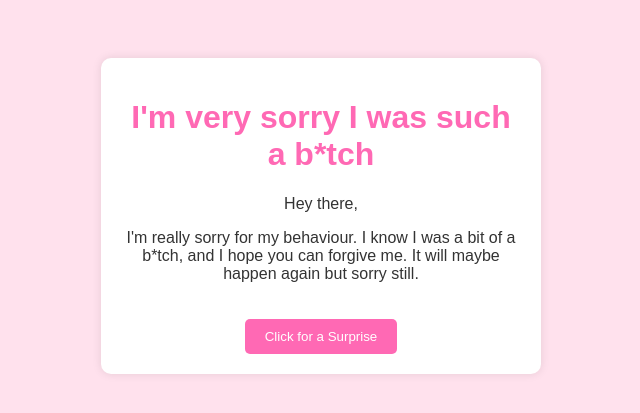
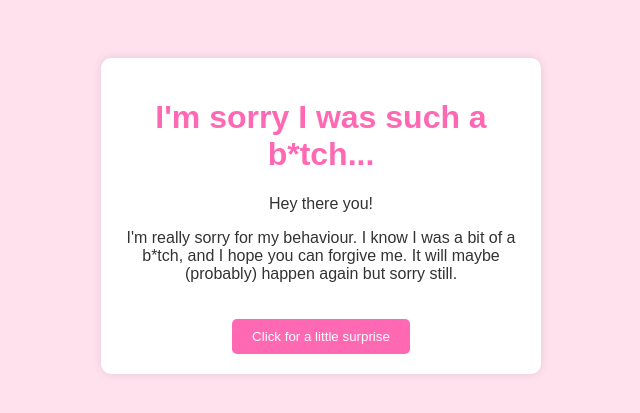
Before and after one commit to theaholtlund/sorry-i-was-a-b1tch, a Flask app: page / in a window 1280 px wide. Shown: the top 413 px of the page, without its empty margins (319-959 px from the left). Run offline with Flask 3, Linux system fonts and the light colour scheme.

Commit message:
Update wording for main content

```diff
--- a/templates/index.html
+++ b/templates/index.html
@@ -11,13 +11,14 @@
   </head>
   <body>
     <div class="container">
-      <h1>I'm very sorry I was such a b*tch</h1>
-      <p>Hey there,</p>
+      <h1>I'm sorry I was such a b*tch...</h1>
+      <p>Hey there you!</p>
       <p>
         I'm really sorry for my behaviour. I know I was a bit of a b*tch, and I
-        hope you can forgive me. It will maybe happen again but sorry still.
+        hope you can forgive me. It will maybe (probably) happen again but sorry
+        still.
       </p>
-      <button onclick="showSurprise()">Click for a Surprise</button>
+      <button onclick="showSurprise()">Click for a little surprise</button>
     </div>
     <div id="surprise" style="display: none">
       <p>🌸🌺🌼 You're sexy and the best and I appreciate you a lot! 🌼🌺🌸</p>
```
